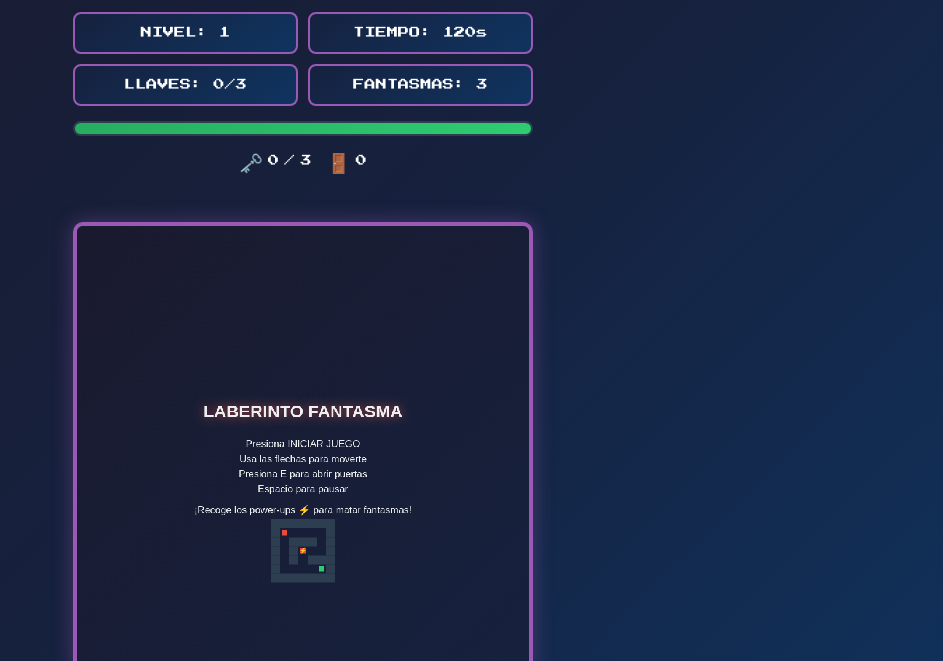
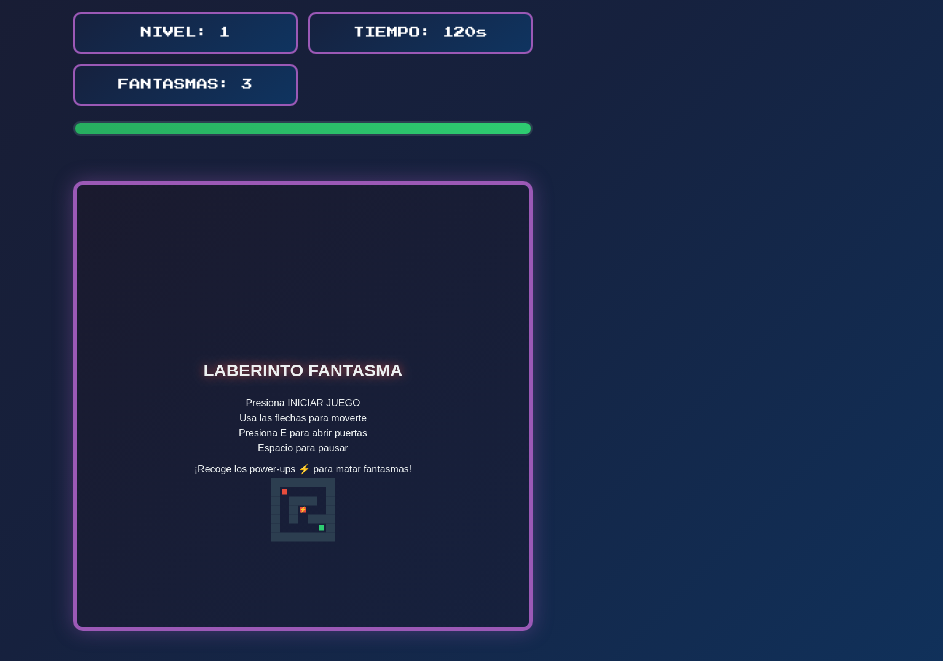
Before and after one commit to Rufles69/arcade-minijuegos, a plain HTML site: page games/ghost-maze.html in a window 1280 px wide. Shown: the part 135-796 px from the top of the page, without its empty margins (337-1280 px from the left). Drawn offline with Linux system fonts and the light colour scheme.

Commit message:
Laberinto fantasma errores solucionados

```diff
--- a/games/ghost-maze.html
+++ b/games/ghost-maze.html
@@ -336,22 +336,11 @@
             <div class="game-stats">
                 <div class="stat">NIVEL: <span id="level">1</span></div>
                 <div class="stat">TIEMPO: <span id="time">120</span>s</div>
-                <div class="stat">LLAVES: <span id="keys">0</span>/3</div>
                 <div class="stat">FANTASMAS: <span id="ghosts">3</span></div>
             </div>
             <div class="progress-container">
                 <div class="progress-bar">
                     <div class="progress-fill" id="progressFill"></div>
-                </div>
-            </div>
-            <div class="items-display">
-                <div class="item">
-                    <span class="item-icon">🗝️</span>
-                    <span id="keysCollected">0</span>/<span id="keysRequired">3</span>
-                </div>
-                <div class="item">
-                    <span class="item-icon">🚪</span>
-                    <span id="doorsOpened">0</span>
                 </div>
             </div>
         </div>
--- a/games/ghost-maze.js
+++ b/games/ghost-maze.js
@@ -1515,7 +1515,7 @@ function update(deltaTime) {
 
     if (game.keysCollected >= game.keysRequired && game.exitLocked) {
         game.message = '¡Ve a la salida y presiona E para abrir!';
-        game.messageTimer = 2;
+        game.messageTimer = 0
     }
 
     game.timeLeft -= deltaTime;
@@ -2142,9 +2142,15 @@ function drawHUD() {
     // Nivel
     ctx.fillText(`NIVEL ${game.level}`, 10, 10);
 
+    // Llaves
+    ctx.fillText(`LLAVES: ${game.keysCollected}/${game.keysRequired}`, 10, 27);
+
     // Fantasmas
     ctx.fillText(`FANTASMAS: ${game.ghosts.length}`, canvas.width/2 - 50, 10);
 
+    // Tiempo
+    ctx.textAlign = 'right';
+    ctx.fillText(`TIEMPO: ${Math.ceil(game.timeLeft)}`, canvas.width - 10, 10);
 
     // Mostrar temporizador del modo cazafantasmas (NUEVO)
     if (game.ghostKillMode) {
@@ -2171,7 +2177,6 @@ function drawHUD() {
     ctx.textAlign = 'left';
     ctx.textBaseline = 'top';
     ctx.fillText(`PODERES: ${powerUpsCollected}/${totalPowerUps}`, canvas.width/2 + 30, 27);
-
 
 }
 
```
